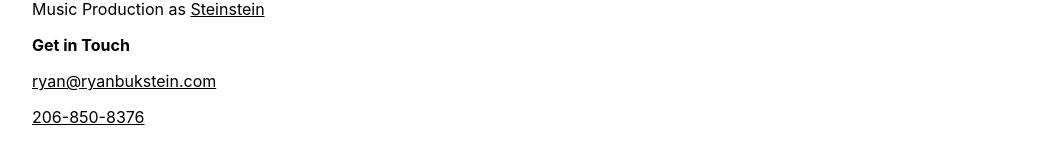
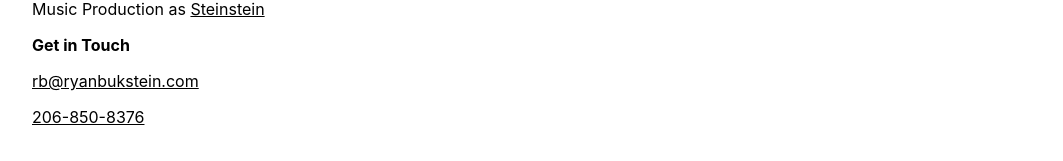
Before and after one commit to brentahrens1/bukstein-resume, a React (Create React App) app: page / in a window 1280 px wide. Shown: the part 1174-1335 px from the top of the page, without its empty margins (108-1171 px from the left). Built offline with nearby package versions, Linux system fonts and the light colour scheme.

Commit message:
fixes bottom email

```diff
--- a/src/components/Resume/Resume.js
+++ b/src/components/Resume/Resume.js
@@ -62,7 +62,7 @@ const Resume = () => {
             </div>
             <div className="resume__contact">
                 <p><strong>Get in Touch</strong></p>
-                <p><a href="mailto:ryan@ryanbukstein.com" target="_blank">ryan@ryanbukstein.com</a></p>
+                <p><a href="mailto:rb@ryanbukstein.com" target="_blank">rb@ryanbukstein.com</a></p>
                 <p><a href="tel:206-850-8376" target="_blank">206-850-8376</a></p>
             </div>
         </div>
```
